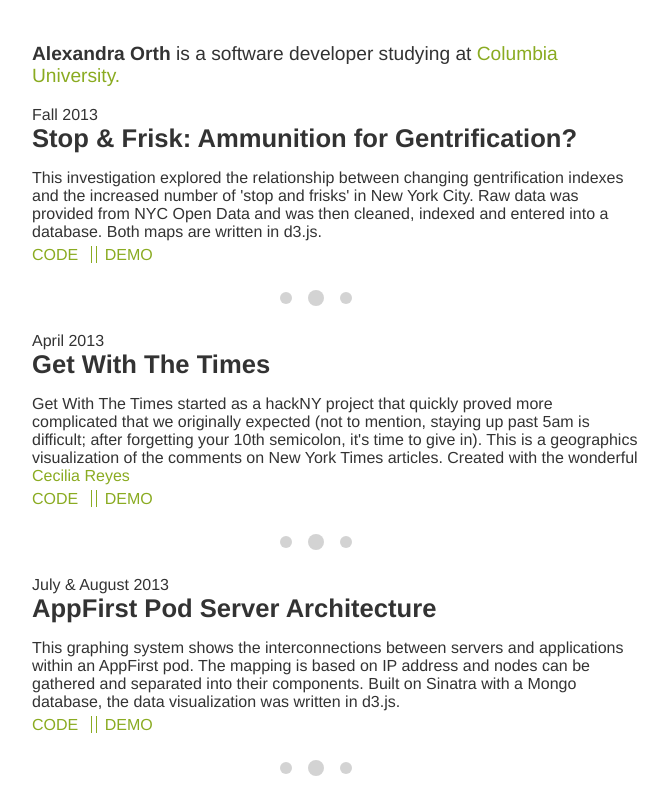
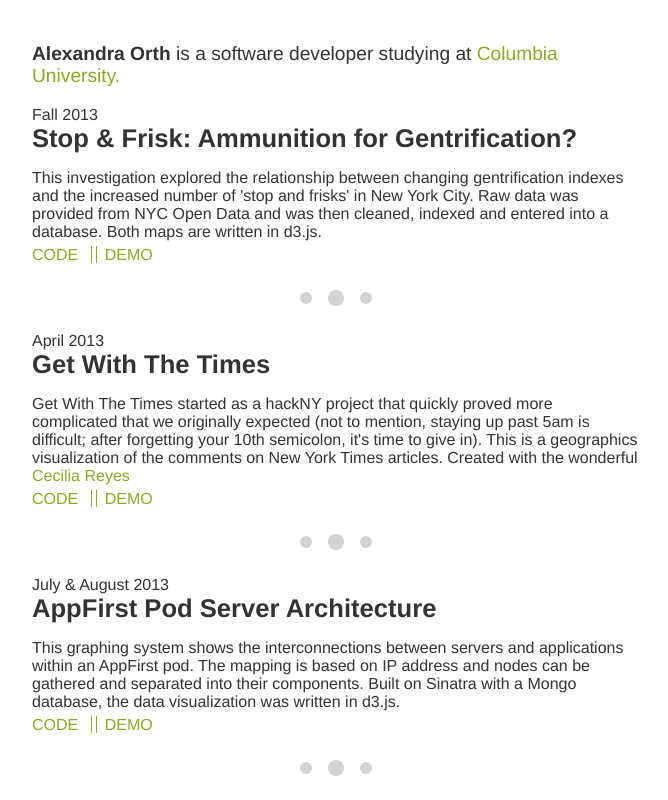
Before and after one commit to alexandraorth/alexandraorth.github.com, a plain HTML site: page portfolio.html in a window 1280 px wide. Shown: the top 800 px of the page, without its empty margins (304-972 px from the left). Drawn offline with Linux system fonts and the light colour scheme.

Commit message:
centered svgs

```diff
--- a/portfolio.html
+++ b/portfolio.html
@@ -29,7 +29,7 @@
 				<a class='demo' href=''> DEMO </a>
 			</p>
 			<p>
-				<svg height="20" width="200">
+				<svg height="20" width="160">
 					<circle cx="50" cy="10" r="6" fill="#D3D3D3" />
 					<circle cx="80" cy="10" r="8" fill="#D3D3D3" />
 					<circle cx="110" cy="10" r="6" fill="#D3D3D3" />
@@ -46,7 +46,7 @@
 				<a class='demo' href=''> DEMO </a>
 			</p>
 			<p>
-				<svg height="20" width="200">
+				<svg height="20" width="160">
 					<circle cx="50" cy="10" r="6" fill="#D3D3D3" />
 					<circle cx="80" cy="10" r="8" fill="#D3D3D3" />
 					<circle cx="110" cy="10" r="6" fill="#D3D3D3" />
@@ -63,7 +63,7 @@
 				<a class='demo' href=''> DEMO </a>
 			</p>
 			<p>
-				<svg height="20" width="200">
+				<svg height="20" width="160">
 					<circle cx="50" cy="10" r="6" fill="#D3D3D3" />
 					<circle cx="80" cy="10" r="8" fill="#D3D3D3" />
 					<circle cx="110" cy="10" r="6" fill="#D3D3D3" />
```
